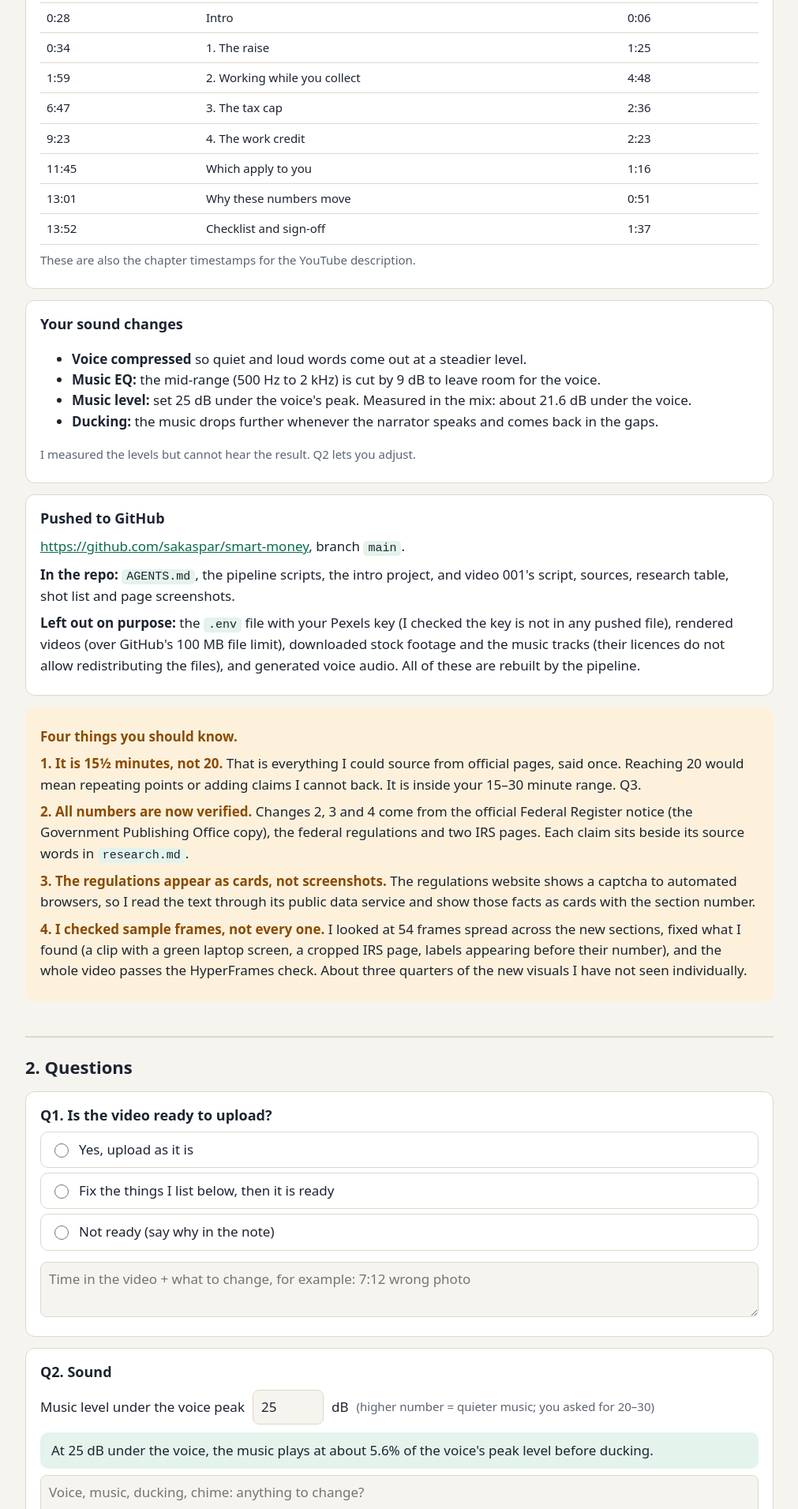
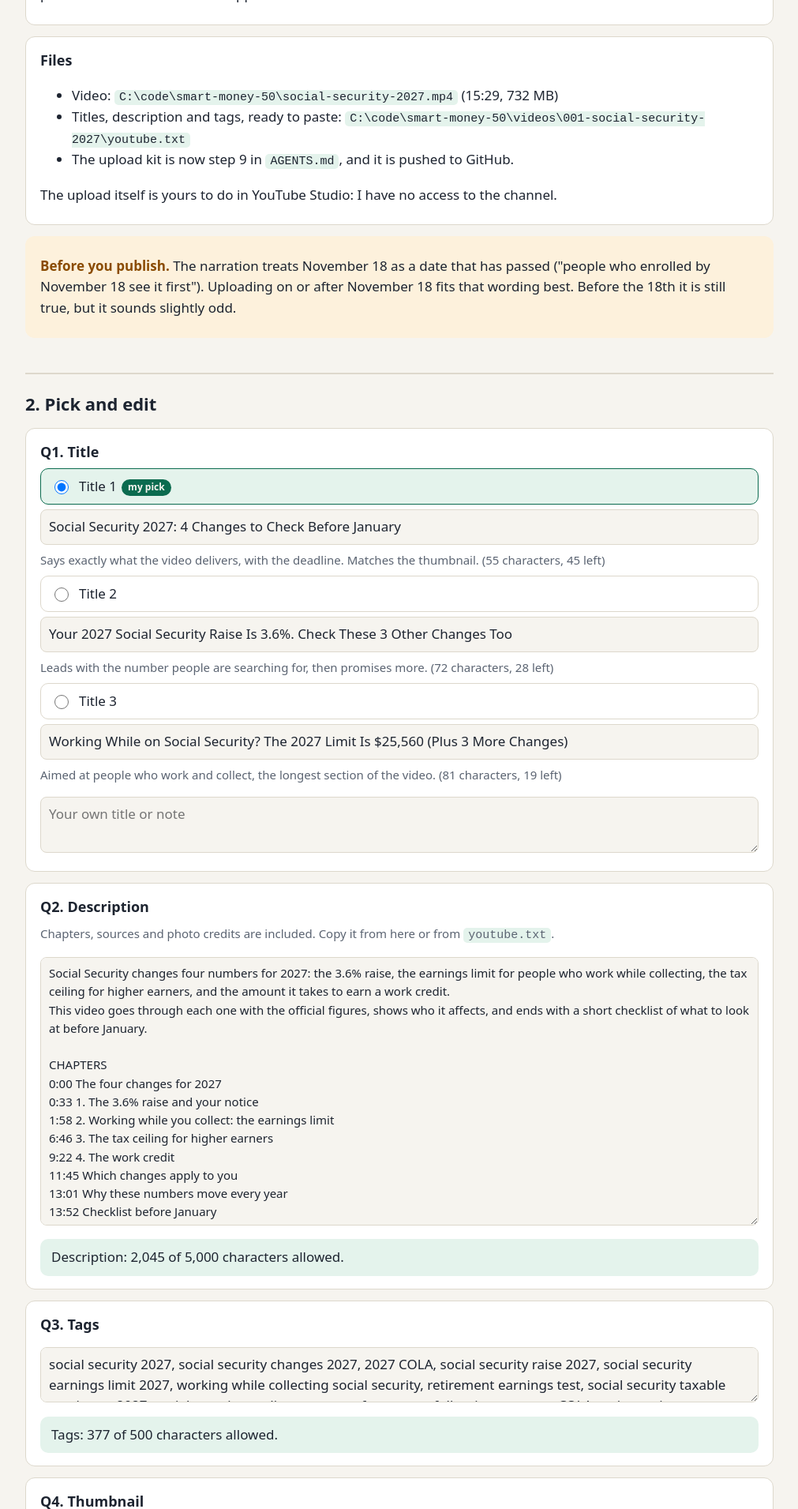
Before and after one commit to sakaspar/smart-money, a plain HTML site: page questions.html in a window 1280 px wide. Shown: the part 889-2800 px from the top of the page at 79% size, without its empty margins (134-1145 px from the left). Drawn offline with Linux system fonts and the light colour scheme.

Commit message:
docs: answer page for the upload kit

```diff
--- a/questions.html
+++ b/questions.html
@@ -3,7 +3,7 @@
 <head>
 <meta charset="utf-8">
 <meta name="viewport" content="width=device-width, initial-scale=1">
-<title>Smart Money After 50: full video</title>
+<title>Smart Money After 50: upload kit</title>
 <style>
   :root { --bg:#f6f4ef; --card:#fff; --ink:#1d2430; --soft:#5b6472; --line:#ddd8cc; --accent:#0b6b4f; --accent-bg:#e4f3ec; --warn:#8a4b00; --warn-bg:#fdf1dc; }
   @media (prefers-color-scheme: dark) {
@@ -16,24 +16,19 @@
   h2 { font-size:22px; margin:44px 0 12px; padding-top:20px; border-top:2px solid var(--line); }
   h3 { font-size:18px; margin:0 0 6px; }
   p { margin:8px 0; }
-  a { color:var(--accent); overflow-wrap:anywhere; }
   code { background:var(--accent-bg); padding:1px 6px; border-radius:5px; font-size:15px; overflow-wrap:anywhere; }
   .soft { color:var(--soft); font-size:15px; }
   .card { background:var(--card); border:1px solid var(--line); border-radius:12px; padding:16px 18px; margin:14px 0; }
   .warn { background:var(--warn-bg); border-color:transparent; }
   .warn b { color:var(--warn); }
-  video { width:100%; border-radius:10px; background:#000; display:block; }
-  table { border-collapse:collapse; width:100%; font-size:15px; }
-  th,td { text-align:left; padding:7px 8px; border-bottom:1px solid var(--line); vertical-align:top; }
-  .scroll { overflow-x:auto; }
+  img.thumb { width:100%; border-radius:10px; display:block; }
   label.opt { display:flex; gap:10px; padding:9px 12px; border:1px solid var(--line); border-radius:10px; margin:6px 0; cursor:pointer; }
   label.opt:has(input:checked) { border-color:var(--accent); background:var(--accent-bg); }
   label.opt input { margin-top:5px; flex:none; width:18px; height:18px; }
   .pick { display:inline-block; background:var(--accent); color:var(--bg); font-size:12px; font-weight:700; padding:1px 8px; border-radius:20px; margin-left:6px; vertical-align:middle; }
-  textarea, input[type=text], input[type=number] { font:inherit; color:inherit; background:var(--bg); border:1px solid var(--line); border-radius:8px; padding:8px 10px; width:100%; }
-  input[type=number] { width:90px; }
+  textarea, input[type=text] { font:inherit; color:inherit; background:var(--bg); border:1px solid var(--line); border-radius:8px; padding:8px 10px; width:100%; }
   textarea { min-height:60px; margin-top:8px; }
-  .row { display:flex; gap:10px; align-items:center; flex-wrap:wrap; margin:8px 0; }
+  textarea.big { min-height:340px; font-size:15px; }
   .calc { background:var(--accent-bg); border-radius:10px; padding:10px 14px; margin-top:10px; }
   button { font:inherit; font-weight:700; background:var(--accent); color:var(--bg); border:0; border-radius:10px; padding:14px 26px; cursor:pointer; }
   #copied { margin-left:12px; color:var(--accent); font-weight:600; }
@@ -42,113 +37,108 @@
 </head>
 <body>
 <main>
-<h1>Smart Money After 50: full video</h1>
-<p class="soft">14 Nov 2026 · watch, answer, press Copy answers and paste it back to me.</p>
+<h1>Smart Money After 50: upload kit</h1>
+<p class="soft">14 Nov 2026 · everything for uploading video 1. Edit anything; press Copy answers if you want me to change something.</p>
 
-<h2>1. The video</h2>
+<h2>1. What I made</h2>
 <div class="card">
-  <video src="social-security-2027.mp4" controls playsinline preload="metadata"></video>
-  <p class="soft">File: <code>C:\code\smart-money-50\social-security-2027.mp4</code> · 15 minutes 29 seconds · 1920×1080</p>
-  <p><b>"Social Security 2027: 4 Changes Every Retiree Should Check Before January"</b>, complete: hook, intro, the four changes, "which apply to you", "why the numbers move", and the checklist. 223 visuals, one about every 4.2 seconds.</p>
-  <div class="scroll"><table>
-    <tr><th>Starts at</th><th>Section</th><th>Length</th></tr>
-    <tr><td>0:00</td><td>Hook</td><td>0:28</td></tr>
-    <tr><td>0:28</td><td>Intro</td><td>0:06</td></tr>
-    <tr><td>0:34</td><td>1. The raise</td><td>1:25</td></tr>
-    <tr><td>1:59</td><td>2. Working while you collect</td><td>4:48</td></tr>
-    <tr><td>6:47</td><td>3. The tax cap</td><td>2:36</td></tr>
-    <tr><td>9:23</td><td>4. The work credit</td><td>2:23</td></tr>
-    <tr><td>11:45</td><td>Which apply to you</td><td>1:16</td></tr>
-    <tr><td>13:01</td><td>Why these numbers move</td><td>0:51</td></tr>
-    <tr><td>13:52</td><td>Checklist and sign-off</td><td>1:37</td></tr>
-  </table></div>
-  <p class="soft">These are also the chapter timestamps for the YouTube description.</p>
+  <h3>Thumbnail</h3>
+  <img class="thumb" src="videos/001-social-security-2027/thumbnail.jpg" alt="Thumbnail">
+  <p class="soft">File: <code>C:\code\smart-money-50\videos\001-social-security-2027\thumbnail.jpg</code> · 1280×720 · 105 KB (YouTube allows 2 MB)</p>
+  <p>Four huge words that match title 1, in the channel's black, cream and red, with a yellow tag for the deadline. The photo is from Pexels and also appears in the video.</p>
 </div>
 
 <div class="card">
-  <h3>Your sound changes</h3>
+  <h3>Files</h3>
   <ul>
-    <li><b>Voice compressed</b> so quiet and loud words come out at a steadier level.</li>
-    <li><b>Music EQ:</b> the mid-range (500 Hz to 2 kHz) is cut by 9 dB to leave room for the voice.</li>
-    <li><b>Music level:</b> set 25 dB under the voice's peak. Measured in the mix: about 21.6 dB under the voice.</li>
-    <li><b>Ducking:</b> the music drops further whenever the narrator speaks and comes back in the gaps.</li>
+    <li>Video: <code>C:\code\smart-money-50\social-security-2027.mp4</code> (15:29, 732 MB)</li>
+    <li>Titles, description and tags, ready to paste: <code>C:\code\smart-money-50\videos\001-social-security-2027\youtube.txt</code></li>
+    <li>The upload kit is now step 9 in <code>AGENTS.md</code>, and it is pushed to GitHub.</li>
   </ul>
-  <p class="soft">I measured the levels but cannot hear the result. Q2 lets you adjust.</p>
-</div>
-
-<div class="card">
-  <h3>Pushed to GitHub</h3>
-  <p><a href="https://github.com/sakaspar/smart-money" target="_blank" rel="noopener">https://github.com/sakaspar/smart-money</a>, branch <code>main</code>.</p>
-  <p><b>In the repo:</b> <code>AGENTS.md</code>, the pipeline scripts, the intro project, and video 001's script, sources, research table, shot list and page screenshots.</p>
-  <p><b>Left out on purpose:</b> the <code>.env</code> file with your Pexels key (I checked the key is not in any pushed file), rendered videos (over GitHub's 100 MB file limit), downloaded stock footage and the music tracks (their licences do not allow redistributing the files), and generated voice audio. All of these are rebuilt by the pipeline.</p>
+  <p>The upload itself is yours to do in YouTube Studio: I have no access to the channel.</p>
 </div>
 
 <div class="card warn">
-  <p><b>Four things you should know.</b></p>
-  <p><b>1. It is 15½ minutes, not 20.</b> That is everything I could source from official pages, said once. Reaching 20 would mean repeating points or adding claims I cannot back. It is inside your 15–30 minute range. Q3.</p>
-  <p><b>2. All numbers are now verified.</b> Changes 2, 3 and 4 come from the official Federal Register notice (the Government Publishing Office copy), the federal regulations and two IRS pages. Each claim sits beside its source words in <code>research.md</code>.</p>
-  <p><b>3. The regulations appear as cards, not screenshots.</b> The regulations website shows a captcha to automated browsers, so I read the text through its public data service and show those facts as cards with the section number.</p>
-  <p><b>4. I checked sample frames, not every one.</b> I looked at 54 frames spread across the new sections, fixed what I found (a clip with a green laptop screen, a cropped IRS page, labels appearing before their number), and the whole video passes the HyperFrames check. About three quarters of the new visuals I have not seen individually.</p>
+  <p><b>Before you publish.</b> The narration treats November 18 as a date that has passed ("people who enrolled by November 18 see it first"). Uploading on or after November 18 fits that wording best. Before the 18th it is still true, but it sounds slightly odd.</p>
 </div>
 
-<h2>2. Questions</h2>
+<h2>2. Pick and edit</h2>
 
 <div class="card q">
-  <h3>Q1. Is the video ready to upload?</h3>
-  <label class="opt"><input type="radio" name="q1"><span>Yes, upload as it is</span></label>
-  <label class="opt"><input type="radio" name="q1"><span>Fix the things I list below, then it is ready</span></label>
-  <label class="opt"><input type="radio" name="q1"><span>Not ready (say why in the note)</span></label>
-  <textarea data-label="note" placeholder="Time in the video + what to change, for example: 7:12 wrong photo"></textarea>
+  <h3>Q1. Title</h3>
+  <label class="opt"><input type="radio" name="q1" checked><span>Title 1<span class="pick">my pick</span></span></label>
+  <input type="text" class="title" data-label="Title 1 text" value="Social Security 2027: 4 Changes to Check Before January">
+  <p class="soft">Says exactly what the video delivers, with the deadline. Matches the thumbnail. <span class="count"></span></p>
+  <label class="opt"><input type="radio" name="q1"><span>Title 2</span></label>
+  <input type="text" class="title" data-label="Title 2 text" value="Your 2027 Social Security Raise Is 3.6%. Check These 3 Other Changes Too">
+  <p class="soft">Leads with the number people are searching for, then promises more. <span class="count"></span></p>
+  <label class="opt"><input type="radio" name="q1"><span>Title 3</span></label>
+  <input type="text" class="title" data-label="Title 3 text" value="Working While on Social Security? The 2027 Limit Is $25,560 (Plus 3 More Changes)">
+  <p class="soft">Aimed at people who work and collect, the longest section of the video. <span class="count"></span></p>
+  <textarea data-label="note" placeholder="Your own title or note"></textarea>
 </div>
 
 <div class="card q">
-  <h3>Q2. Sound</h3>
-  <div class="row">Music level under the voice peak <input type="number" id="musicdb" data-label="Music below voice (dB)" value="25" min="15" max="40"> dB <span class="soft">(higher number = quieter music; you asked for 20–30)</span></div>
-  <div class="calc" id="musiccalc"></div>
-  <textarea data-label="note" placeholder="Voice, music, ducking, chime: anything to change?"></textarea>
+  <h3>Q2. Description</h3>
+  <p class="soft">Chapters, sources and photo credits are included. Copy it from here or from <code>youtube.txt</code>.</p>
+  <textarea class="big" id="desc" data-label="Description">Social Security changes four numbers for 2027: the 3.6% raise, the earnings limit for people who work while collecting, the tax ceiling for higher earners, and the amount it takes to earn a work credit.
+This video goes through each one with the official figures, shows who it affects, and ends with a short checklist of what to look at before January.
+
+CHAPTERS
+0:00 The four changes for 2027
+0:33 1. The 3.6% raise and your notice
+1:58 2. Working while you collect: the earnings limit
+6:46 3. The tax ceiling for higher earners
+9:22 4. The work credit
+11:45 Which changes apply to you
+13:01 Why these numbers move every year
+13:52 Checklist before January
+
+SOURCES
+Social Security Administration news release, October 14, 2026: https://content.govdelivery.com/accounts/USSSA/bulletins/42e75c3
+Federal Register, October 26, 2026, Cost-of-Living Increase and Other Determinations for 2027: https://www.govinfo.gov/content/pkg/FR-2026-10-26/html/2026-21796.htm
+Code of Federal Regulations, title 20, part 404 (sections 404.110, 404.143, 404.409, 404.412, 404.415, 404.429, 404.434, 404.435): https://www.ecfr.gov/current/title-20/part-404
+IRS Topic no. 751, Social Security and Medicare withholding rates: https://www.irs.gov/taxtopics/tc751
+IRS Topic no. 608, Excess Social Security and RRTA tax withheld: https://www.irs.gov/taxtopics/tc608
+
+Stock photos and video from Pexels, by: ArtHouse Studio, Artem Podrez, Aukid phumsirichat, Boris Pavlikovsky, Centre for Ageing Better, Egor Komarov, Frank Schrader, Gustavo Fring, Jakub Zerdzicki, Juju, K, Kampus Production, Keira Burton, Kindel Media, MART  PRODUCTION, Marcus Aurelius, Moe Magners, Nicola Barts, Pressmaster, RDNE Stock project, ROMAN ODINTSOV, SHVETS production, Tima Miroshnichenko, Towfiqu barbhuiya, Yan Krukau, cottonbro studio, fauxels, https://kaboompics.com/.
+
+This video explains published rules for general education. It is not personal financial, tax or legal advice. Smart Money After 50 is not affiliated with the Social Security Administration or any government agency.</textarea>
+  <div class="calc" id="desccount"></div>
 </div>
 
 <div class="card q">
-  <h3>Q3. Length</h3>
-  <label class="opt"><input type="radio" name="q3" checked><span>Let the verified content set the length, anywhere from 12 to 25 minutes<span class="pick">my pick</span></span></label>
-  <label class="opt"><input type="radio" name="q3"><span>Always reach 20 minutes: pick broader topics or add more examples to get there</span></label>
+  <h3>Q3. Tags</h3>
+  <textarea id="tags" data-label="Tags">social security 2027, social security changes 2027, 2027 COLA, social security raise 2027, social security earnings limit 2027, working while collecting social security, retirement earnings test, social security taxable maximum 2027, social security credits, quarters of coverage, full retirement age, COLA notice, retirement planning, retirement after 50, smart money after 50</textarea>
+  <div class="calc" id="tagcount"></div>
+</div>
+
+<div class="card q">
+  <h3>Q4. Thumbnail</h3>
+  <label class="opt"><input type="radio" name="q4" checked><span>Use it as it is<span class="pick">my pick</span></span></label>
+  <label class="opt"><input type="radio" name="q4"><span>Change the words (write them in the note)</span></label>
+  <label class="opt"><input type="radio" name="q4"><span>Change the photo (say what kind of person or scene)</span></label>
   <textarea data-label="note" placeholder="Your own answer or note"></textarea>
 </div>
 
 <div class="card q">
-  <h3>Q4. Upload kit</h3>
-  <p class="soft">The title, description with chapters and sources, tags and thumbnail are not made yet.</p>
-  <label class="opt"><input type="radio" name="q4" checked><span>Make it now: 3 title options, description with chapters, source links and photo credits, tags, and 2 thumbnail designs<span class="pick">my pick</span></span></label>
-  <label class="opt"><input type="radio" name="q4"><span>Title and description only; you make the thumbnail</span></label>
-  <label class="opt"><input type="radio" name="q4"><span>Not yet</span></label>
-  <textarea data-label="note" placeholder="Your own answer or note"></textarea>
-</div>
-
-<div class="card q">
-  <h3>Q5. What next?</h3>
-  <label class="opt"><input type="radio" name="q5" checked><span>Video 2: "Medicare Open Enrollment Ends December 7: 5 Mistakes to Avoid", because its deadline is three weeks away<span class="pick">my pick</span></span></label>
-  <label class="opt"><input type="radio" name="q5"><span>Video 2: "7 Year-End Money Moves for People Over 60"</span></label>
-  <label class="opt"><input type="radio" name="q5"><span>Video 2: "Average Net Worth by Age: How Do You Compare at 50, 60 and 70?"</span></label>
-  <label class="opt"><input type="radio" name="q5"><span>Video 2: "9 Things Retirees Say They Regret Buying"</span></label>
-  <label class="opt"><input type="radio" name="q5"><span>Stay on video 1 until it is uploaded</span></label>
+  <h3>Q5. After you upload</h3>
+  <label class="opt"><input type="radio" name="q5" checked><span>Start video 2: "Medicare Open Enrollment Ends December 7: 5 Mistakes to Avoid"<span class="pick">my pick</span></span></label>
+  <label class="opt"><input type="radio" name="q5"><span>Start a different video (name it in the note)</span></label>
+  <label class="opt"><input type="radio" name="q5"><span>Wait: I will tell you how video 1 performs first</span></label>
   <textarea data-label="note" placeholder="Your own answer or note"></textarea>
 </div>
 
 <h2>3. Decided so far</h2>
 <div class="card">
   <ul>
-    <li>Format C: numbered lists. Long-form only, made for TV viewers over 50 in the USA and Canada.</li>
-    <li>Faceless. Narrator: Voice 1 (warm man), Chatterbox on your GPU, no outside voice service. Hook at 1.05×; the rest at 0.85× with 0.5 s and 1.2 s pauses.</li>
-    <li>Look: black, cream, red for titles and list numbers; gains in cream or green.</li>
-    <li>Full-screen stock photos that zoom, text on top with a soft glow and no panel. About one visual in three is a video clip. A new visual about every 4 seconds.</li>
-    <li>Captions: up to 5 words, 58 px, each word brightening as spoken. Quiet particle overlay throughout.</li>
-    <li>Articles shown full screen with the important words highlighted as the narrator reaches them.</li>
-    <li>Small differences are shown as a big number, not as bars that look the same height.</li>
-    <li>Sound: voice compressed; music mid-range cut, 20–30 dB under the voice, ducked under speech. No hip-hop.</li>
-    <li>Stock from Pexels (<code>pexel-api</code> in <code>.env</code>). Only pages the script can capture; blocked sites are skipped.</li>
-    <li>Urgency only from real deadlines and amounts. Every number is quoted from its saved source page.</li>
-    <li>You review finished videos, not scripts.</li>
-    <li>Pipeline: <code>AGENTS.md</code> in <code>C:\code\smart-money-50</code>, on GitHub at <code>sakaspar/smart-money</code>.</li>
+    <li>Video 1 is approved for upload as it is. Music stays 25 dB under the voice.</li>
+    <li>Length follows the verified content, anywhere from 12 to 25 minutes.</li>
+    <li>We stay on video 1 until it is uploaded. You upload; I prepare the kit.</li>
+    <li>Format C numbered lists, long-form only, for TV viewers over 50 in the USA and Canada.</li>
+    <li>Faceless, Chatterbox narrator on your GPU; black, cream and red look; full-screen stock with text on top; captions; particles; highlighted articles.</li>
+    <li>Every number is quoted from a saved official source. Urgency only from real deadlines.</li>
+    <li>Pipeline in <code>AGENTS.md</code>, on GitHub at <code>sakaspar/smart-money</code>.</li>
   </ul>
 </div>
 
@@ -160,16 +150,21 @@
 
 <script>
 const byId = id => document.getElementById(id);
-const num = id => Number(byId(id).value) || 0;
 const inputs = () => [...document.querySelectorAll('main input, main textarea')];
+const TITLE_MAX = 100, DESCRIPTION_MAX = 5000, TAGS_MAX = 500;
 
 function recalc() {
-  const percent = Math.pow(10, -num('musicdb') / 20) * 100;
-  byId('musiccalc').textContent = 'At ' + num('musicdb') + ' dB under the voice, the music plays at about ' +
-    percent.toFixed(1) + '% of the voice\'s peak level before ducking.';
+  document.querySelectorAll('input.title').forEach(field => {
+    const left = TITLE_MAX - field.value.length;
+    field.nextElementSibling.querySelector('.count').textContent = '(' + field.value.length + ' characters, ' +
+      (left >= 0 ? left + ' left' : -left + ' over the limit of ' + TITLE_MAX) + ')';
+  });
+  byId('desccount').textContent = 'Description: ' + byId('desc').value.length.toLocaleString() + ' of ' +
+    DESCRIPTION_MAX.toLocaleString() + ' characters allowed.';
+  byId('tagcount').textContent = 'Tags: ' + byId('tags').value.length + ' of ' + TAGS_MAX + ' characters allowed.';
 }
 
-const STORE = 'sma50-fullvideo-v1';
+const STORE = 'sma50-uploadkit-v1';
 const isToggle = f => f.type === 'radio' || f.type === 'checkbox';
 function save() {
   const state = inputs().map(f => isToggle(f) ? f.checked : f.value);
@@ -184,7 +179,7 @@ function load() {
 }
 
 function answersText() {
-  const lines = ['ANSWERS: Smart Money After 50, full video', ''];
+  const lines = ['ANSWERS: Smart Money After 50, upload kit', ''];
   document.querySelectorAll('.q').forEach(card => {
     lines.push(card.querySelector('h3').textContent.trim());
     let picked = false;
```
